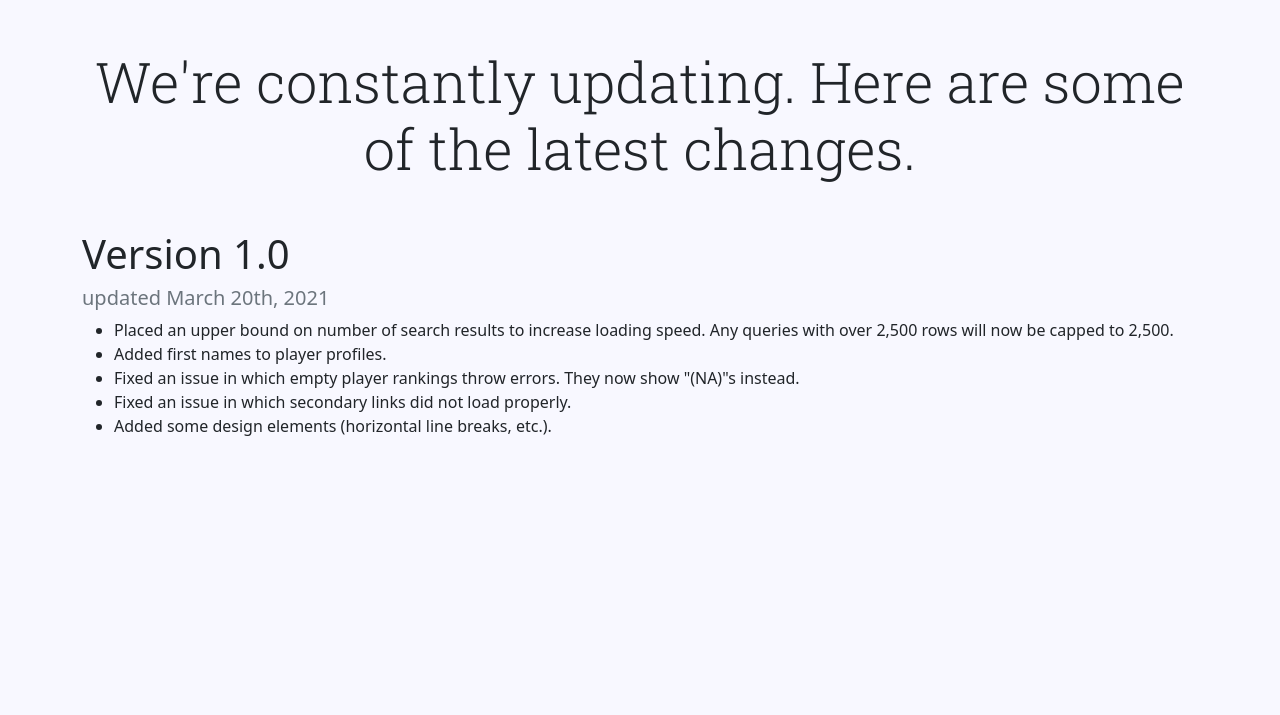
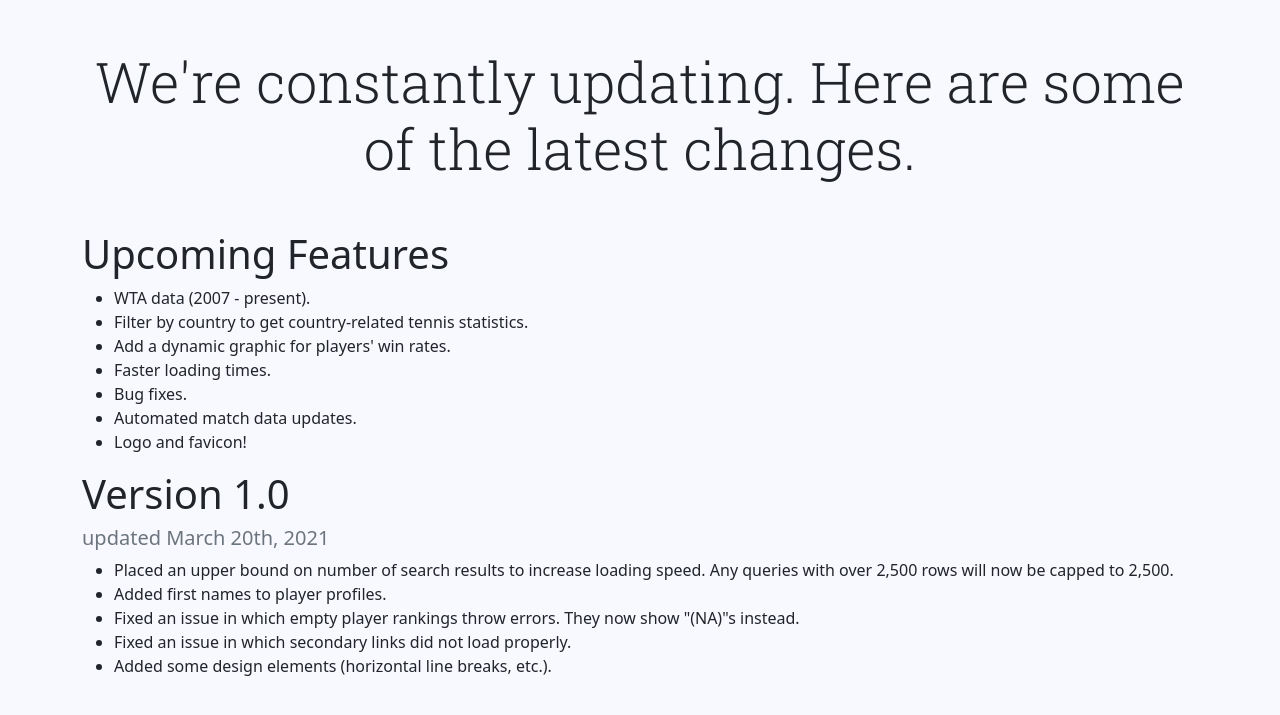
Before and after one commit to abhinavr2121/Rally_Records, a Flask app: page /changelog in a window 1280 px wide. Shown: the part 56-771 px from the top of the page. Run offline with Flask 2, Linux system fonts and the light colour scheme; some libraries are stand-ins or nearby versions.

Commit message:
adding new features to changelog

```diff
--- a/features.txt
+++ b/features.txt
@@ -5,4 +5,3 @@
 - design logo
 - bubbles for win rate metric
 - dropdown on player page for locations/similar players/surfaces
-- first names
--- a/templates/changelog.html
+++ b/templates/changelog.html
@@ -26,6 +26,22 @@
             <h1 class="display-4">We're constantly updating. Here are some of the latest changes.</h1>
         </div>
         <div class="container mt-5">
+            <div class="row">
+                <div class="col">
+                    <h4 class="display-6">Upcoming Features</h4>
+                    <ul>
+                        <li>WTA data (2007 - present).</li>
+                        <li>Filter by country to get country-related tennis statistics.</li>
+                        <li>Add a dynamic graphic for players' win rates.</li>
+                        <li>Faster loading times.</li>
+                        <li>Bug fixes.</li>
+                        <li>Automated match data updates.</li>
+                        <li>Logo and favicon!</li>
+                    </ul>
+                </div>
+            </div>
+            <div class="row">
+                <div class="col">
                     <h4 class="display-6">Version 1.0</h4>
                         <h5 class='text-muted'>updated March 20th, 2021</h5>
                     <ul>
@@ -36,5 +52,7 @@
                         <li>Added some design elements (horizontal line breaks, etc.).</li>
                     </ul>
                 </div>
+            </div>
+        </div>
     </body>
 </html>
```
Lines whose indentation alone changed are shown as unchanged.
